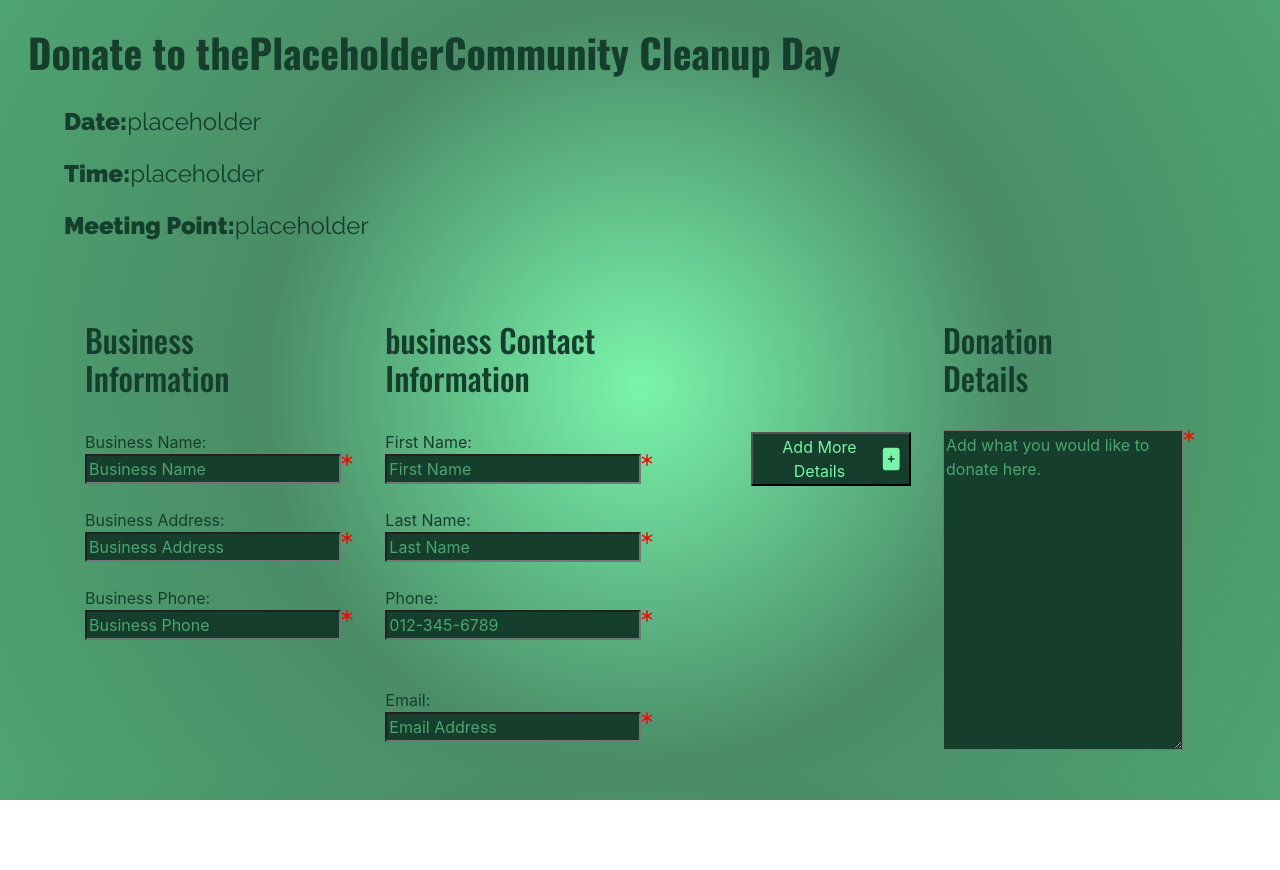
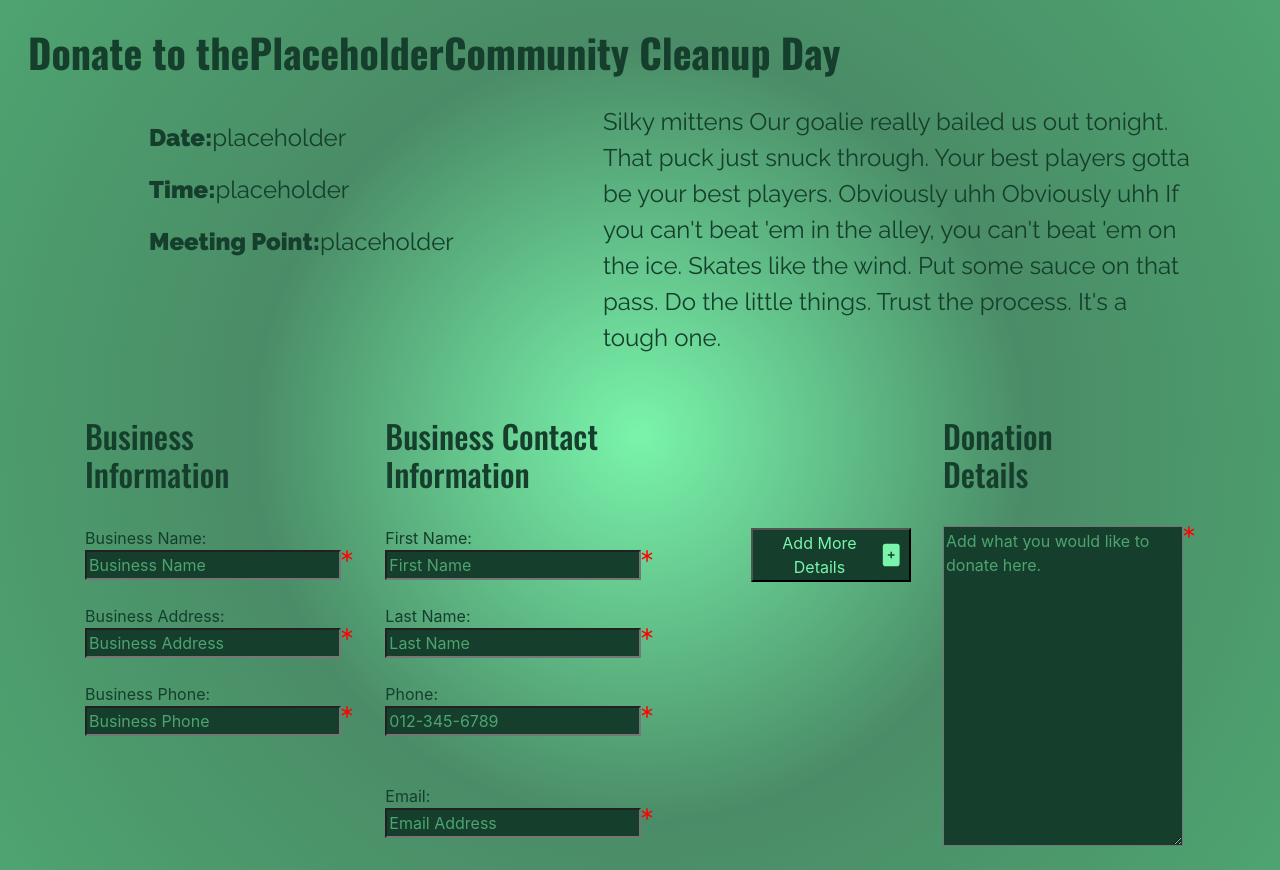
Before and after one commit to KeryLong/CommunityCleanup, a plain HTML site: page donorForm.html in a window 1280 px wide. Before the commit the page ends 800 px from the top, so only its background shows below. Drawn offline with nearby package versions, Linux system fonts and the light colour scheme.

Commit message:
Kerys final changes

```diff
--- a/donorForm.html
+++ b/donorForm.html
@@ -9,12 +9,18 @@
 </head>
 <body>
     <h1>Donate to the  <span id="communityNameHeader" class="placeholder"> Placeholder </span> Community Cleanup Day</h1>
-
+    <div id = "infoFromCoordinator">
     <div id="cleanupInfo" >
         <p><strong>Date:</strong><span class="placeholder" id="date">placeholder</span></p>
         <p><strong>Time:</strong><span class="placeholder" id="time">placeholder</span></p>
         <p><strong>Meeting Point:</strong><span class="placeholder" id="meetingPoint">placeholder</span></p>
       </div>
+      <div id ="requestDiv">
+        <p id="donorRequestParagraph">Silky mittens Our goalie really bailed us out tonight. That puck just snuck through. Your best players gotta be your best players. Obviously uhh Obviously uhh
+
+          If you can't beat 'em in the alley, you can't beat 'em on the ice. Skates like the wind. Put some sauce on that pass. Do the little things. Trust the process. It's a tough one.</p>
+      </div>
+    </div>
     <div class = "container" id = "mainBucket">
 
 
@@ -40,7 +46,7 @@
         </div>
 
         <div id="teamCaptainInfo">
-            <h3>business Contact Information</h3>
+            <h3>Business Contact Information</h3>
             <div class="input"><label for ="BusinessContactFirstName">First Name:
             <div class="input">   <input type="text" placeholder="First Name" id="BusinessContactFirstName" name="BusinessContactFirstName" required>
             </label><svg width="0.75em" height="0.75em" viewBox="0 0 16 16" class="bi bi-asterisk" fill="red" xmlns="http://www.w3.org/2000/svg">
--- a/styles.css
+++ b/styles.css
@@ -111,6 +111,16 @@ addTeamButton{
     display:flex;
     flex-direction: column;
 }
+
+#infoFromCoordinator{
+    display: flex;
+    flex-direction: row;
+    justify-content: space-evenly;
+}
+#requestDiv{
+    display: flex;
+    max-width:50%;
+}
 .newTeammateFirstName{
     margin-top:0.75em;
     margin-bottom: 0.2em;
```
Also changed, not shown: volunteerForm.html (+11 -4 lines).
